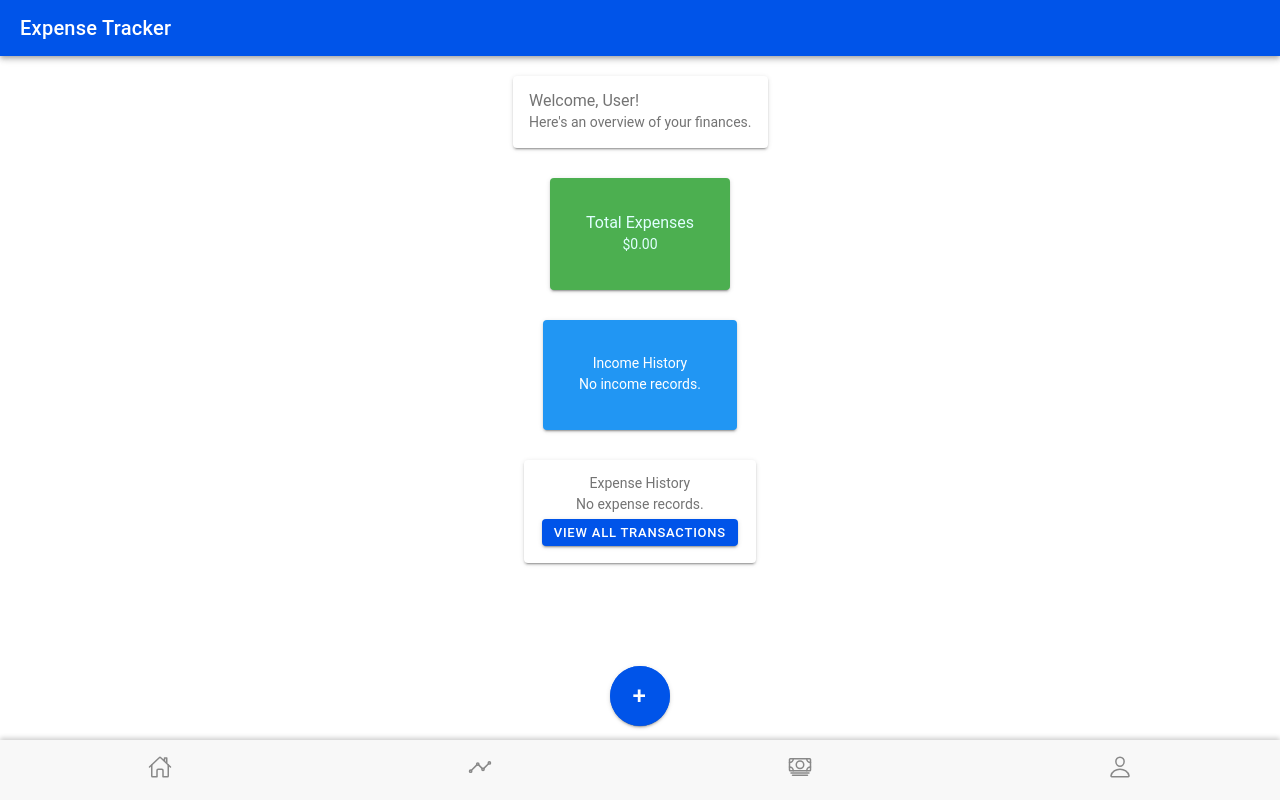
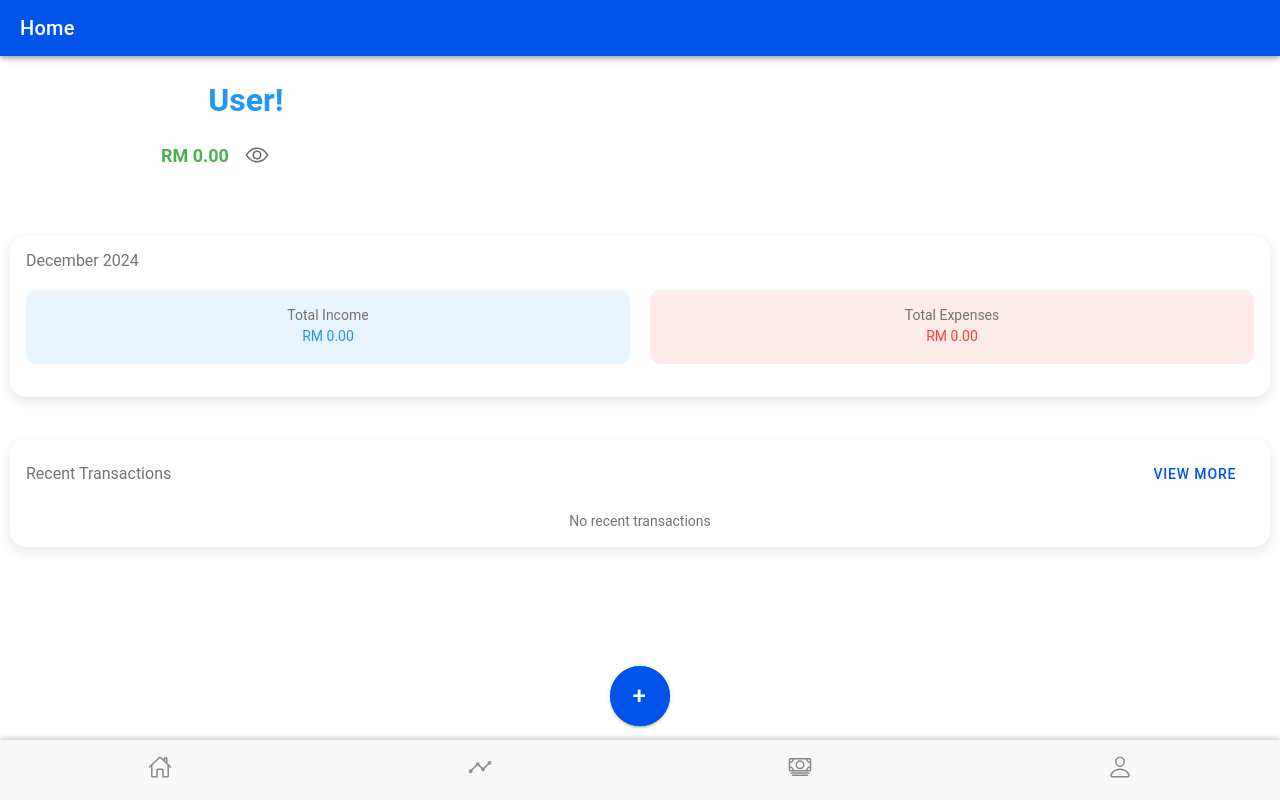
Before and after one commit to micseethoo/newMonefy, a React (Vite) app: page /userhome in a window 1280 px wide. Built offline with nearby package versions, Linux system fonts and the light colour scheme.

Commit message:
Modified the User Home page

```diff
--- a/src/pages/UserHome.tsx
+++ b/src/pages/UserHome.tsx
@@ -1,4 +1,5 @@
 import React, { useEffect, useState } from 'react';
+import { tagIcons } from './TransactionIcons'; // Import the icons
 import {
   IonPage,
   IonContent,
@@ -12,189 +13,261 @@ import {
   IonCardContent,
   IonItem,
   IonButton,
+  IonIcon,
 } from '@ionic/react';
+import { eyeOutline, eyeOffOutline } from 'ionicons/icons';
 import { getAuth } from 'firebase/auth';
-import { getFirestore, doc, getDoc, collection, onSnapshot, query, orderBy } from 'firebase/firestore';
+import { getFirestore, doc, getDoc, collection, onSnapshot, query, orderBy, where } from 'firebase/firestore';
 import { useHistory } from 'react-router-dom';
 import './css/UserHome.css';
 import FloatingMenuButton from '../components/FloatingMenuButton';
 import NavBar from '../components/NavBar';
 
+
 const UserHome: React.FC = () => {
+  const [transactions, setTransactions] = useState<any[]>([]);
   const [totalExpenses, setTotalExpenses] = useState(0);
-  const [transactions, setTransactions] = useState<any[]>([]);
-  const [incomes, setIncomes] = useState<any[]>([]);
+  const [totalIncome, setTotalIncome] = useState(0);
+  const [userId, setUserId] = useState<string | null>(null);
   const [userName, setUserName] = useState('User');
-  const [userId, setUserId] = useState<string | null>(null);
+  const [currentSavings, setCurrentSavings] = useState(0);
+  const [isAmountVisible, setIsAmountVisible] = useState(true);
+  const [monthlyExpenses, setMonthlyExpenses] = useState(0);
+  const [monthlyIncome, setMonthlyIncome] = useState(0);
+  const [recentTransactions, setRecentTransactions] = useState<any[]>([]);
+
 
   const auth = getAuth();
   const db = getFirestore();
   const history = useHistory();
 
+ // Function to get greeting based on time of day
+  const getGreeting = () => {
+    const hour = new Date().getHours();
+    if (hour < 12) return 'Good morning';
+    if (hour < 17) return 'Good afternoon';
+    return 'Good evening';
+  };
+
+    const formatAmount = (amount: number) => {
+      return new Intl.NumberFormat('en-MY', {
+        style: 'currency',
+        currency: 'MYR',
+        minimumFractionDigits: 2,
+        maximumFractionDigits: 2
+      }).format(amount).replace('MYR', 'RM');
+    };
+
+  // Get current month's date range
+  const getCurrentMonthRange = () => {
+    const now = new Date();
+    const startOfMonth = new Date(now.getFullYear(), now.getMonth(), 1);
+    const endOfMonth = new Date(now.getFullYear(), now.getMonth() + 1, 0);
+    return { startOfMonth, endOfMonth };
+  };
+
   useEffect(() => {
     const user = auth.currentUser;
     if (user) {
       setUserId(user.uid);
+      fetchUserData(user.uid);
+    }
+  }, [auth]);
 
-      const fetchUserName = async () => {
-        const userRef = doc(db, 'users', user.uid);
+  const fetchUserData = async (uid: string) => {
+    // Fetch user details
+    const userRef = doc(db, 'users', uid);
     const userDoc = await getDoc(userRef);
+    if (userDoc.exists()) {
+      setUserName(userDoc.data()?.username || 'User');
+    }
 
-        if (userDoc.exists()) {
-          const userData = userDoc.data();
-          setUserName(userData?.username || user.displayName || 'User');
-        } else {
-          setUserName(user.displayName || 'User');
-        }
-      };
+    // Set up listeners for transactions
+    const { startOfMonth, endOfMonth } = getCurrentMonthRange();
 
-      fetchUserName();
-    }
-  }, [auth, db]);
-
-  useEffect(() => {
-    if (!userId) return;
-
+    // Fetch Expenses
     const expensesRef = query(
-      collection(db, `users/${userId}/expenses`),
+      collection(db, `users/${uid}/expenses`),
       orderBy('date', 'desc')
     );
 
-    const unsubscribe = onSnapshot(expensesRef, (snapshot) => {
-      let expensesSum = 0;
-      const expenseList: any[] = [];
-
-      snapshot.docs.forEach((doc) => {
-        const expenseData = doc.data();
-        if (expenseData.amount) {
-          expensesSum += expenseData.amount;
-        }
-        expenseList.push({ id: doc.id, ...expenseData });
+    const unsubscribeExpenses = onSnapshot(expensesRef, (snapshot) => {
+      let total = 0;
+      const expensesList = snapshot.docs.map(doc => {
+        const data = doc.data();
+        if (data.amount) total += data.amount;
+        return {
+          id: doc.id,
+          ...data,
+          type: 'Expense'
+        };
+      });
+      setTotalExpenses(total);
+      updateTransactions([...expensesList]);
     });
 
-      setTotalExpenses(expensesSum);
-      setTransactions(expenseList.slice(0, 3));
-    });
-
-    return () => unsubscribe();
-  }, [userId]);
-
-  useEffect(() => {
-    if (!userId) return;
-
+    // Fetch Incomes
     const incomesRef = query(
-      collection(db, `users/${userId}/incomes`),
+      collection(db, `users/${uid}/incomes`),
       orderBy('date', 'desc')
     );
 
-    const unsubscribe = onSnapshot(incomesRef, (snapshot) => {
-      const incomeList: any[] = [];
-
-      snapshot.docs.forEach((doc) => {
-        const incomeData = doc.data();
-        incomeList.push({ id: doc.id, ...incomeData });
+    const unsubscribeIncomes = onSnapshot(incomesRef, (snapshot) => {
+      let total = 0;
+      const incomesList = snapshot.docs.map(doc => {
+        const data = doc.data();
+        if (data.amount) total += data.amount;
+        return {
+          id: doc.id,
+          ...data,
+          type: 'Income'
+        };
+      });
+      setTotalIncome(total);
+      updateTransactions(prevTransactions => [...prevTransactions, ...incomesList]);
     });
 
-      setIncomes(incomeList.slice(0, 3));
-    });
+    return () => {
+      unsubscribeExpenses();
+      unsubscribeIncomes();
+    };
+  };
 
-    return () => unsubscribe();
-  }, [userId]);
+  const updateTransactions = (newTransactions: any[]) => {
+    // Sort transactions by date (newest first) and take only the first 3
+    const sortedTransactions = newTransactions
+      .sort((a, b) => new Date(b.date).getTime() - new Date(a.date).getTime())
+      .slice(0, 3);
+    setTransactions(sortedTransactions);
+  };
 
-  const handleNavigateToTransactionHistory = () => {
-    history.push('/transactionhistory');
-  };
+  // Transaction item component
+  const TransactionItem: React.FC<{ transaction: any }> = ({ transaction }) => (
+    <IonItem className="transaction-row">
+      <div className="transaction-content">
+        <div className="transaction-left">
+          <h3 className="transaction-title">{transaction.title}</h3>
+          <span className="transaction-date">
+            {new Date(transaction.date).toLocaleDateString()}
+          </span>
+        </div>
+
+        <div className="transaction-right">
+          <span className="transaction-payment">{transaction.paymentMethod}</span>
+          <span className={`transaction-amount ${
+            transaction.type === 'Income' ? 'positive' : 'negative'
+          }`}>
+            {transaction.type === 'Income' ? '+' : '-'}
+            RM{transaction.amount}
+          </span>
+        </div>
+      </div>
+    </IonItem>
+  );
 
   return (
     <IonPage>
       <IonHeader>
         <IonToolbar color="primary">
-          <IonTitle>Expense Tracker</IonTitle>
+          <IonTitle>Home</IonTitle>
         </IonToolbar>
       </IonHeader>
+
       <IonContent fullscreen className="home-content">
         <IonGrid className="home-grid">
+          {/* Welcome Section with Savings */}
+                    <IonRow>
+                      <IonCol size="12" className="welcome-section">
+                        <div className="greeting-container">
+                           <span className="greeting-text">{getGreeting()},</span>
+                           <span className="user-name"> {userName}!</span>
+
+
+                          <div className="savings-container">
+                            <div className="savings-text">
+                              <span>Current Balance: </span>
+                              <span className={`amount ${!isAmountVisible ? 'blurred' : ''}`}>
+                                {formatAmount(currentSavings)}
+                              </span>
+                              <IonIcon
+                                icon={isAmountVisible ? eyeOutline : eyeOffOutline}
+                                onClick={() => setIsAmountVisible(!isAmountVisible)}
+                                className="eye-icon"
+                              />
+                            </div>
+                          </div>
+                        </div>
+                      </IonCol>
+                    </IonRow>
+
+
+
+           {/* Monthly Summary Card */}
               <IonRow>
                 <IonCol size="12">
-              <IonCard className="welcome-card">
+                  <IonCard className="monthly-summary-card">
                     <IonCardContent>
-                  <h2>Welcome, {userName}!</h2>
-                  <p>Here's an overview of your finances.</p>
+                      <h2>{new Date().toLocaleString('default', { month: 'long' })} {new Date().getFullYear()}</h2>
+                      <div className="summary-grid">
+                        <div className="income-summary">
+                          <h3>Total Income</h3>
+                          <p className="income-amount">{formatAmount(totalIncome)}</p>
+                        </div>
+                        <div className="expenses-summary">
+                          <h3>Total Expenses</h3>
+                           <p className="expense-amount">{formatAmount(totalExpenses)}</p>
+                        </div>
+                      </div>
                     </IonCardContent>
                   </IonCard>
                 </IonCol>
               </IonRow>
 
+               {/* Recent Transactions Card */}
                         <IonRow>
                           <IonCol size="12">
-              <IonCard className="balance-card">
+                            <IonCard className="transactions-card">
                               <IonCardContent>
-                  <h2>Total Expenses</h2>
-                  <p className="balance-amount">${totalExpenses.toFixed(2)}</p>
-                </IonCardContent>
-              </IonCard>
-            </IonCol>
-          </IonRow>
-
-          <IonRow>
-            <IonCol size="12">
-              <IonCard className="income-card">
-                <IonCardContent>
-                  <h3>Income History</h3>
-                  {incomes.length > 0 ? (
-                    incomes.map((income, index) => (
-                      <IonItem key={income.id}>
-                        <div>
-                          <h4>
-                            {index + 1}. {income.title}
-                          </h4>
-                          <p>Amount: ${income.amount}</p>
-                          <p>Description: {income.description || 'No description provided'}</p>
-                          <p>
-                            Date: {new Date(income.date).toLocaleDateString()} <br />
-                            Time: {new Date(income.date).toLocaleTimeString()}
-                          </p>
+                                <div className="transactions-header">
+                                  <h2>Recent Transactions</h2>
+                                  <IonButton
+                                    fill="clear"
+                                    onClick={() => history.push('/transactionhistory')}
+                                  >
+                                    View More
+                                  </IonButton>
+                                </div>
+                                {transactions.length > 0 ? (
+                                  transactions.map((transaction) => (
+                                    <IonItem key={transaction.id} className="transaction-row">
+                                      <div className="transaction-icon-wrapper">
+                                        <IonIcon
+                                          icon={transaction.tag ? (tagIcons[transaction.tag] || tagIcons.default) : tagIcons.default}
+                                          className="category-icon"
+                                        />
+                                      </div>
+                                      <div className="transaction-content">
+                                        <div className="transaction-left">
+                                          <h3 className="transaction-title">{transaction.title}</h3>
+                                          <span className="transaction-date">
+                                            {new Date(transaction.date).toLocaleDateString()}
+                                          </span>
+                                        </div>
+                                        <div className="transaction-right">
+                                          <span className="transaction-payment">{transaction.paymentMethod}</span>
+                                          <span className={`transaction-amount ${
+                                            transaction.type === 'Income' ? 'positive' : 'negative'
+                                          }`}>
+                                            {transaction.type === 'Income' ? '+' : '-'}
+                                             {formatAmount(Math.abs(transaction.amount))}
+                                          </span>
+                                        </div>
                                       </div>
                                     </IonItem>
                                   ))
                                 ) : (
-                    <p>No income records.</p>
+                                  <p>No recent transactions</p>
                                 )}
-                </IonCardContent>
-              </IonCard>
-            </IonCol>
-          </IonRow>
-
-          <IonRow>
-            <IonCol size="12">
-              <IonCard className="transactions-card">
-                <IonCardContent>
-                  <h3>Expense History</h3>
-                  {transactions.length > 0 ? (
-                    transactions.map((transaction, index) => (
-                      <IonItem key={transaction.id}>
-                        <div>
-                          <h4>
-                            {index + 1}. {transaction.title}
-                          </h4>
-                          <p>Amount: ${transaction.amount}</p>
-                          <p>Tag: {transaction.tag}</p>
-                          <p>Payment Method: {transaction.paymentMethod}</p>
-                          <p>Description: {transaction.description || 'No description provided'}</p>
-                          <p>
-                            Date: {new Date(transaction.date).toLocaleDateString()} <br />
-                            Time: {new Date(transaction.date).toLocaleTimeString()}
-                          </p>
-                        </div>
-                      </IonItem>
-                    ))
-                  ) : (
-                    <p>No expense records.</p>
-                  )}
-
-                  <IonButton size="small" onClick={handleNavigateToTransactionHistory} expand="block">
-                    View All Transactions
-                  </IonButton>
                               </IonCardContent>
                             </IonCard>
                           </IonCol>
--- a/src/pages/css/UserHome.css
+++ b/src/pages/css/UserHome.css
@@ -1,44 +1,258 @@
-/* src/pages/css/Home.css */
+/* src/pages/css/UserHome.css */
 .home-content {
   padding: 20px;
-    padding-bottom: 400px;
+  padding-bottom: 120px; /* Increased padding for more scrolling */
   background-color: #f9f9f9;
+  --overflow: scroll;
+  --padding-bottom: 120px;
 }
 
-  .home-grid {
+.welcome-section {
+  padding: 20px 0;
+  margin-bottom: 20px;
+}
+
+.welcome-text {
+  font-size: 24px;
+  font-weight: bold;
+  margin: 20px 0;
+  color: #333;
+}
+
+.greeting-text {
+  font-size: 28px;
+  font-weight: 600;
+  color: white;
+  margin: 0;
+  line-height: 1.2;
+}
+
+.user-name {
+  font-size: 32px;
+  font-weight: 700;
+  color: #2196F3; /* Or your primary color */
+  margin: 4px 0;
+  line-height: 1.2;
+}
+
+.greeting-message {
+  font-size: 16px;
+  color: #666;
+  margin: 8px 0 20px 0;
+}
+
+.savings-container {
+  margin-top: 16px;
+}
+
+.savings-text {
   display: flex;
-    flex-direction: column;
+  align-items: center;
+  gap: 8px;
+  font-size: 18px;
+  color: white;
+}
+
+.amount {
+  font-weight: 600;
+  color: #4CAF50;
+  transition: filter 0.3s ease;
+}
+
+.amount.blurred {
+  filter: blur(6px);
+}
+
+.eye-icon {
+  font-size: 20px;
+  padding: 8px;
+  color: #666;
+  cursor: pointer;
+  transition: color 0.3s ease;
+}
+
+.eye-icon:hover {
+  color: #333;
+}
+
+.savings-card {
+  background: linear-gradient(135deg, #4CAF50, #45a049);
+  color: white;
+  border-radius: 15px;
+}
+
+.savings-header {
+  display: flex;
+  justify-content: space-between;
   align-items: center;
 }
 
-  .balance-card, .income-card, .expense-card {
-    text-align: center;
-    margin: 10px 0;
-    padding: 20px;
+.eye-icon {
+  font-size: 24px;
+  cursor: pointer;
 }
 
-  .balance-card {
-    background-color: #4CAF50;
-    color: lightcyan;
+.savings-amount {
+  font-size: 32px;
+  font-weight: bold;
+  margin: 15px 0;
+  transition: filter 0.3s ease;
 }
 
-  .income-card {
-    background-color: #2196F3;
-    color: white;
+.savings-amount.blurred {
+  filter: blur(8px);
 }
 
-  .expense-card {
-    background-color: #F44336;
-    color: white;
+.monthly-summary-card {
+  background: white;
+  border-radius: 15px;
 }
 
-  .balance-amount, .income-amount, .expense-amount {
-    font-size: 1.5rem;
-    font-weight: bold;
+.summary-grid {
+  display: grid;
+  grid-template-columns: 1fr 1fr;
+  gap: 20px;
+  margin-top: 15px;
 }
 
-  .center-button {
+.income-summary, .expenses-summary {
+  text-align: center;
+  padding: 15px;
+  border-radius: 10px;
+}
+
+.income-summary {
+  background-color: rgba(33, 150, 243, 0.1);
+}
+
+.expenses-summary {
+  background-color: rgba(244, 67, 54, 0.1);
+}
+
+.income-amount {
+  color: #2196F3;
+  font-weight: bold;
+  font-size: 20px;
+}
+
+.expense-amount {
+  color: #F44336;
+  font-weight: bold;
+  font-size: 20px;
+}
+
+.transactions-header {
   display: flex;
-    justify-content: center;
+  justify-content: space-between;
   align-items: center;
+  margin-bottom: 15px;
 }
+
+.transaction-row {
+  --padding-start: 0;
+  --inner-padding-end: 0;
+  margin-bottom: 8px;
+}
+
+.transaction-content {
+  width: 100%;
+  display: flex;
+  justify-content: space-between;
+  align-items: center;
+  padding: 8px 16px;
+}
+
+.transaction-left {
+  display: flex;
+  flex-direction: column;
+}
+
+.transaction-right {
+  display: flex;
+  flex-direction: column;
+  align-items: flex-end;
+}
+
+.transaction-title {
+  margin: 0;
+  font-size: 16px;
+  font-weight: 500;
+}
+
+.transaction-date {
+  font-size: 12px;
+  color: #666;
+}
+
+.transaction-payment {
+  font-size: 12px;
+  color: #666;
+}
+
+.transaction-amount {
+  font-weight: 600;
+  font-size: 16px;
+}
+
+.transaction-amount.positive {
+  color: #4CAF50;
+}
+
+.transaction-amount.negative {
+  color: #F44336;
+}
+
+/* Add some spacing between major sections */
+ion-card {
+  margin: 16px 0;
+}
+
+/* Add some animation to the greeting */
+.greeting-container {
+  animation: fadeIn 0.5s ease-in-out;
+}
+
+.greeting-container {
+  padding: 0 16px;
+}
+
+@keyframes fadeIn {
+  from {
+    opacity: 0;
+    transform: translateY(10px);
+  }
+  to {
+    opacity: 1;
+    transform: translateY(0);
+  }
+}
+
+/* Make cards more prominent */
+.monthly-summary-card,
+.transactions-card {
+  box-shadow: 0 4px 12px rgba(0, 0, 0, 0.1);
+  border-radius: 16px;
+  overflow: hidden;
+}
+
+/* Add some breathing room between elements */
+.summary-grid {
+  margin: 20px 0;
+}
+
+/* Ensure the page has enough content space */
+.home-grid {
+  min-height: calc(100vh - 56px); /* Subtract header height */
+  padding-bottom: 80px; /* Add space for bottom navigation */
+}
+
+/* Make the icons more visible */
+.category-icon {
+  font-size: 24px;
+  color: #2196F3;
+  }
+
+.transaction-icon-wrapper {
+  background-color: rgba(33, 150, 243, 0.1); /* Light blue background */
+}
+}
```
Lines whose indentation alone changed are shown as unchanged.
